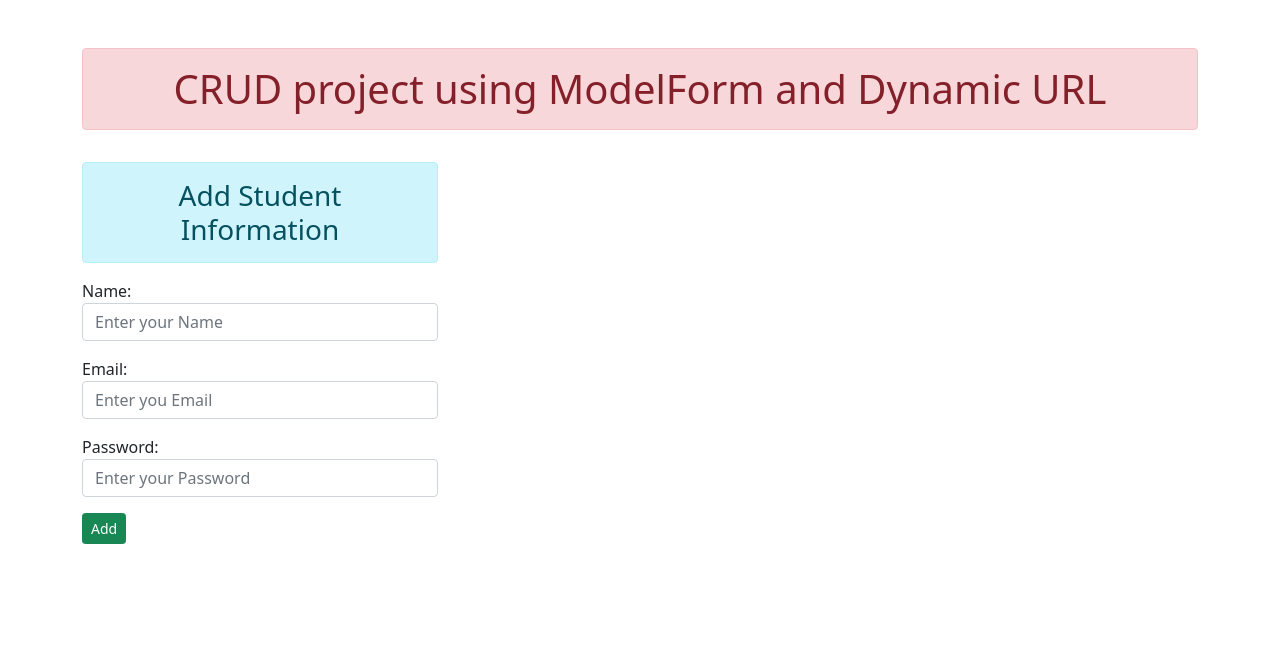
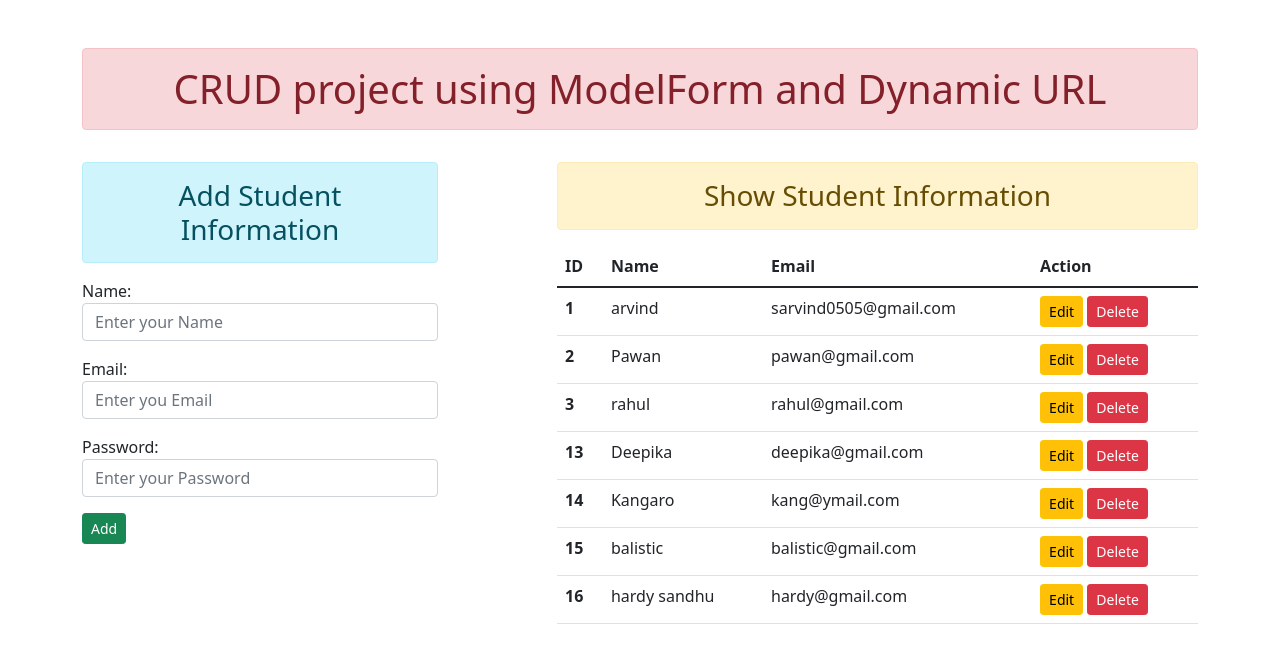
Before and after one commit to arvind1844/CRUDproject, a Django app: page / in a window 1280 px wide. Shown: the top 663 px of the page. Run offline with Django 4.2, Linux system fonts and the light colour scheme; data comes from the database, SQL or seed files in the repository; both versions use the stored data as it was after the commit; parts of the project's set-up code (start-up, migrations or seed data) failed here and were passed over; some libraries are stand-ins or nearby versions.

Commit message:
Project completed

```diff
--- a/app1/forms.py
+++ b/app1/forms.py
@@ -9,5 +9,5 @@ class StudentRegistration(forms.ModelForm):
         widgets = {
             'name': forms.TextInput(attrs={'placeholder':'Enter your Name','class':'form-control'}),
             'email': forms.EmailInput(attrs={'placeholder':'Enter you Email','class':'form-control'}),
-            'password': forms.PasswordInput(attrs={'placeholder':'Enter your Password','class':'form-control'})
+            'password': forms.PasswordInput(attrs={'placeholder':'Enter your Password','class':'form-control'},render_value=True)
         }
--- a/app1/templates/app1/addshow.html
+++ b/app1/templates/app1/addshow.html
@@ -5,10 +5,48 @@
         <div class="col-sm-4 mt-3">
             <h3 class="text-center alert alert-info">Add Student Information</h3>
             <form action="" method="post">
+                {% csrf_token %}
                 {{form.as_p}}
                 <input type="submit" value="Add" class="btn btn-success btn-sm">
             </form>
         </div>
+
+        <div class="col-sm-7 offset-1">
+            <h3 class="text-center alert alert-warning mt-3">Show Student Information</h3>
+            <table class="table table-hover">
+                <thead>
+                    <tr>
+                      <th scope="col">ID</th>
+                      <th scope="col">Name</th>
+                      <th scope="col">Email</th>
+                      <th scope="col">Action</th>
+
+                    </tr>
+                </thead>
+                <tbody>
+                    {% if data %}
+                        {% for dt in data %}
+                            <tr>
+                            <th scope="row">{{dt.id}}</th>
+                            <td>{{dt.name}}</td>
+                            <td>{{dt.email}}</td>
+                            <td>
+                                <a href="{% url 'update' dt.id %}" class="btn btn-warning btn-sm">Edit</a>
+                                <form action="{% url 'delete' dt.id %}" method="post" class="d-inline">
+                                    {% csrf_token %}
+                                    <input type="submit" value="Delete" class="btn btn-danger btn-sm">
+                                </form>
+                            </td>
+
+                            </tr>
+                        {% endfor %}
+                    {% else %}
+                            <h3>No Data</h3>
+
+                    {% endif %}
+                </tbody>
+            </table>
+        </div>
     </div>
 
 {% endblock content %}
--- a/app1/urls.py
+++ b/app1/urls.py
@@ -3,5 +3,7 @@ from . import views
 
 urlpatterns = [
     path('',views.addshowform, name="home"),
+    path('delete/<int:id>',views.deletedata, name="delete"),
+    path('update/<int:id>',views.updatedata, name="update"),
 
 ]
--- a/app1/views.py
+++ b/app1/views.py
@@ -1,10 +1,12 @@
 from django.shortcuts import render
 from .forms import StudentRegistration
 from .models import Student
+from django.http import HttpResponseRedirect
 
 # Create your views here.
 
 def addshowform(request):
+    data = Student.objects.all()
     if request.method == 'POST':
         fm = StudentRegistration(request.POST)
         if fm.is_valid():
@@ -17,4 +19,24 @@ def addshowform(request):
     else:
         fm = StudentRegistration()
 
-    return render(request, "app1/addshow.html", {'form':fm})
+    return render(request, "app1/addshow.html", {'form':fm,'data':data})
+
+def deletedata(request,id):
+    pi = Student.objects.get(pk=id)
+    pi.delete()
+    return HttpResponseRedirect("/")
+
+def updatedata(request, id):
+    message = "Updated Successfully"
+    if request.method == 'POST':
+        pi = Student.objects.get(pk=id)
+        fm = StudentRegistration(request.POST, instance=pi)
+        if fm.is_valid():
+            fm.save()
+            fm = StudentRegistration()
+            return render(request, "app1/updatedata.html", {'form':fm,'msg':message})
+    else:
+        pi = Student.objects.get(pk=id)
+        fm = StudentRegistration(instance=pi)
+
+    return render(request, "app1/updatedata.html", {'form':fm})
```
Also changed, not shown: app1/templates/app1/updatedata.html (added, +16 -0 lines), db.sqlite3.
